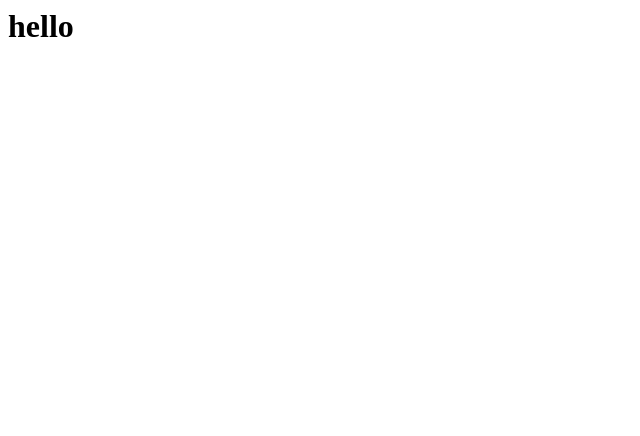
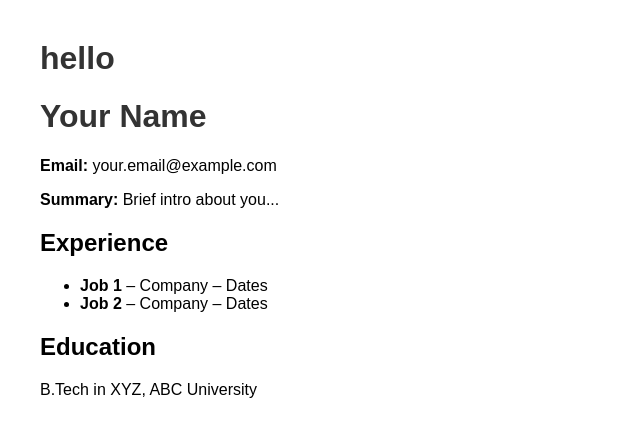
Before and after one commit to Wamika24/-Wamika-.githubb.io, a plain HTML site: page index.html in a window 1280 px wide. Shown: the whole page, without its empty margins (0-640 px from the left). Drawn offline with Linux system fonts and the light colour scheme.

Commit message:
Update index.html

```diff
--- a/index.html
+++ b/index.html
@@ -1 +1,26 @@
 <h1>hello</h1>
+<!DOCTYPE html>
+<html>
+<head>
+  <title>My Resume</title>
+  <meta charset="UTF-8">
+  <style>
+    body { font-family: Arial; margin: 40px; }
+    h1 { color: #333; }
+  </style>
+</head>
+<body>
+  <h1>Your Name</h1>
+  <p><strong>Email:</strong> your.email@example.com</p>
+  <p><strong>Summary:</strong> Brief intro about you...</p>
+
+  <h2>Experience</h2>
+  <ul>
+    <li><strong>Job 1</strong> – Company – Dates</li>
+    <li><strong>Job 2</strong> – Company – Dates</li>
+  </ul>
+
+  <h2>Education</h2>
+  <p>B.Tech in XYZ, ABC University</p>
+</body>
+</html>
```
